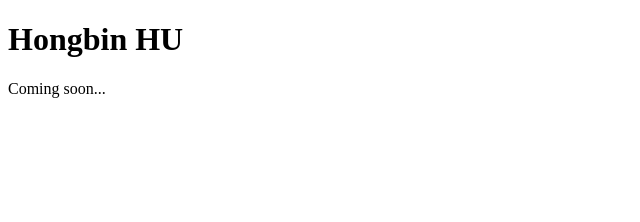
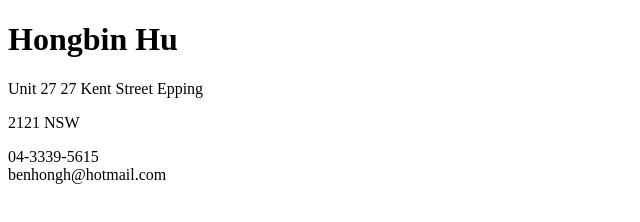
Before and after one commit to benhongh/benhongh.github.io, a plain HTML site: page index.html in a window 1280 px wide. Shown: the whole page, without its empty margins (0-640 px from the left). Drawn offline with Linux system fonts and the light colour scheme.

Commit message:
Added some basic skeleton info

```diff
--- a/index.html
+++ b/index.html
@@ -4,9 +4,44 @@
         <title>Hongbin Hu - Résumé</title>
     </head>
     <body>
-        <h1>Hongbin HU</h1>
-        <p>
-            Coming soon...
-        </p>
+
+        <header>
+            <h1 class="applicant-name">
+                <span class="first-name">Hongbin</span>
+                <span class="last-name">Hu</span>
+            </h1>
+            <aside class="bio-info">
+                <div class="address">
+                    <p class="address-line1">
+                        <span class="address-unit-number">Unit 27</span>
+                        <span class="street-number">27</span>
+                        <span class="street-name">Kent Street</span>
+                        <span class="suburb">Epping</span>
+                    </p>
+                    <p class="address-line2">
+                        <span class="postcode">2121</span>
+                        <span class="state">NSW</span>
+                    </p>
+                </div>
+                <div class="phone-number">04-3339-5615</div>
+                <div class="email">benhongh@hotmail.com</div>
+            </aside>
+        </header>
+
+        <section id="career-experience">
+
+        </section>
+
+        <section id="education">
+
+        </section>
+
+        <section id="skills">
+
+        </section>
+
+        <section id="references">
+
+        </section>
     </body>
 </html>
```
